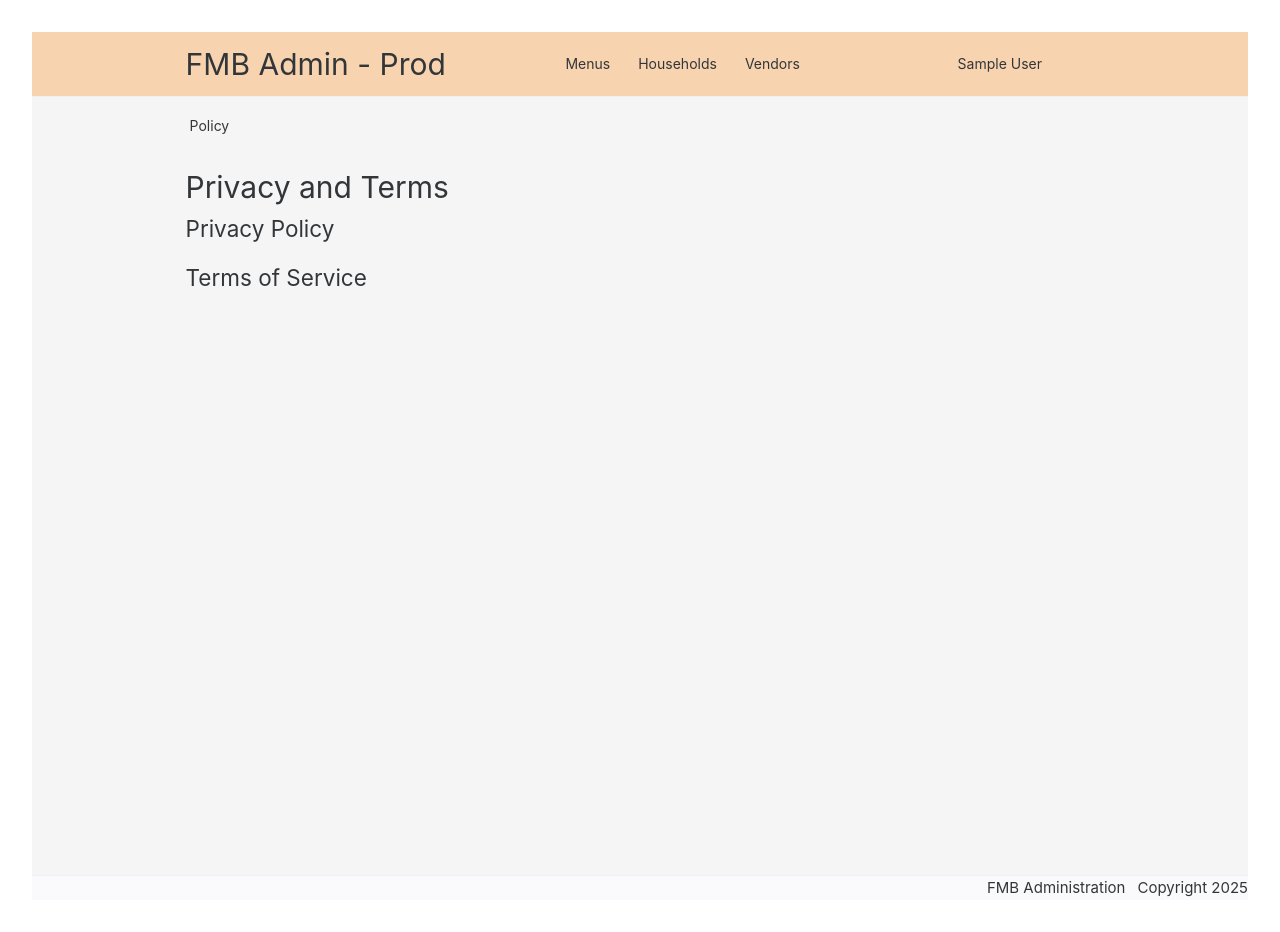
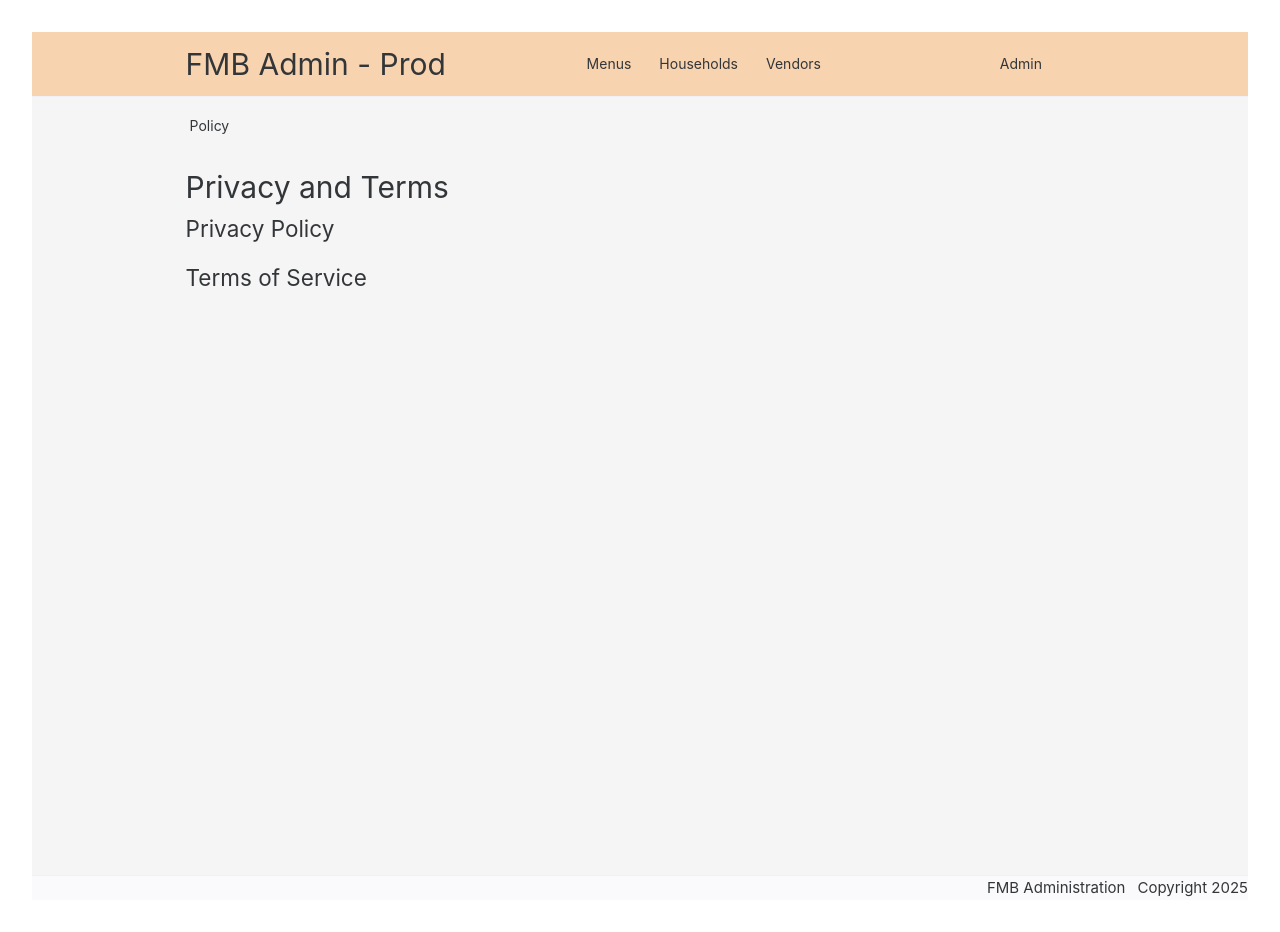
Before and after one commit to mhhussain/fmb-ui, a Vue app: page /policy in a window 1280 px wide. Built offline with nearby package versions, Linux system fonts and the light colour scheme; sample sign-in values are in the browser's storage; some icons are missing.

Commit message:
Enhancement
Change profile label to show ITS ID instead of name

```diff
--- a/src/layouts/Layout.vue
+++ b/src/layouts/Layout.vue
@@ -27,7 +27,7 @@
                 <template #icon>
                   <n-icon><PersonOutline /></n-icon>
                 </template>
-                {{ user?.name || 'Admin' }}
+                {{ user?.ITSID || 'Admin' }}
                 <template #suffix>
                   <n-icon><ChevronDownOutline /></n-icon>
                 </template>
```
